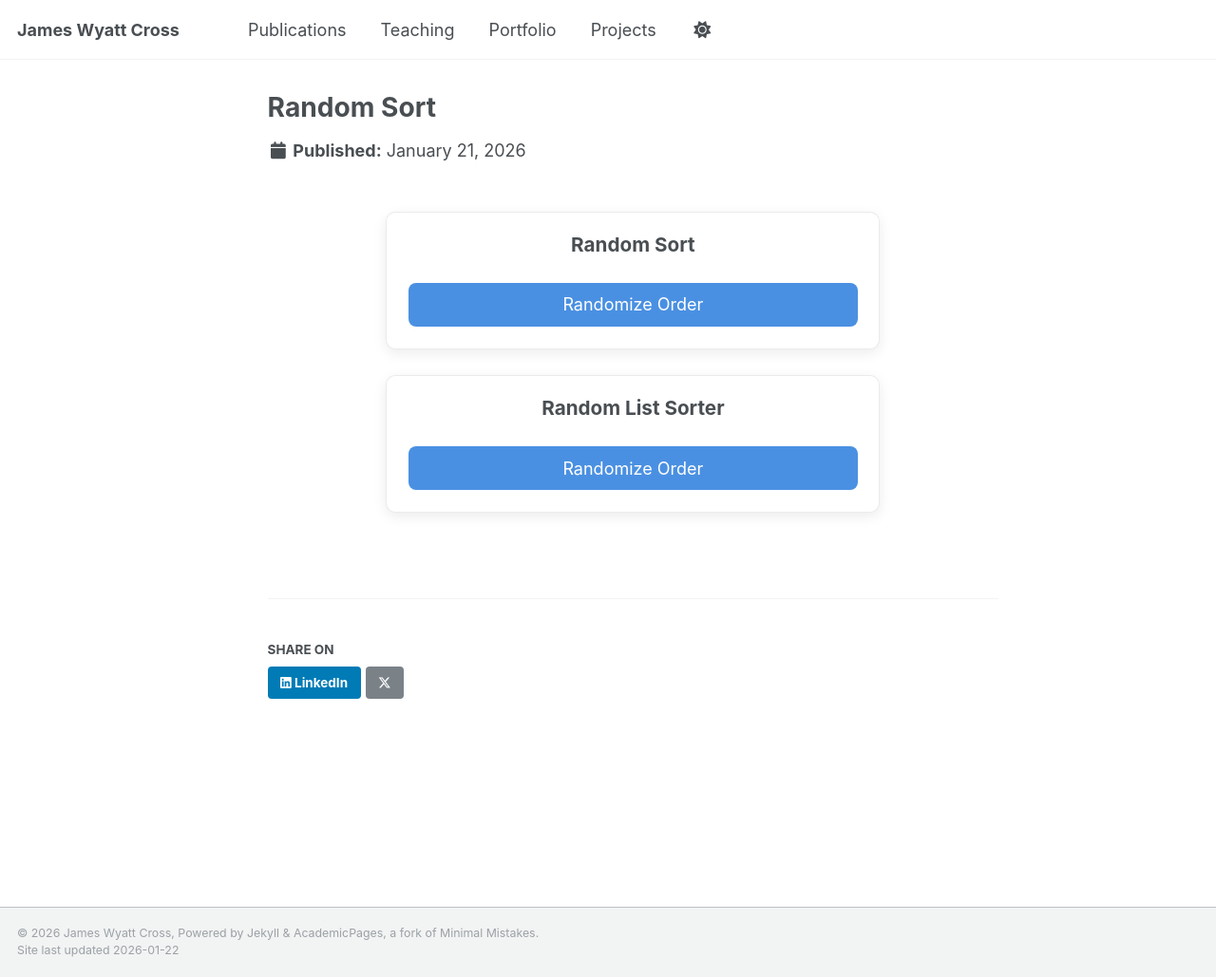
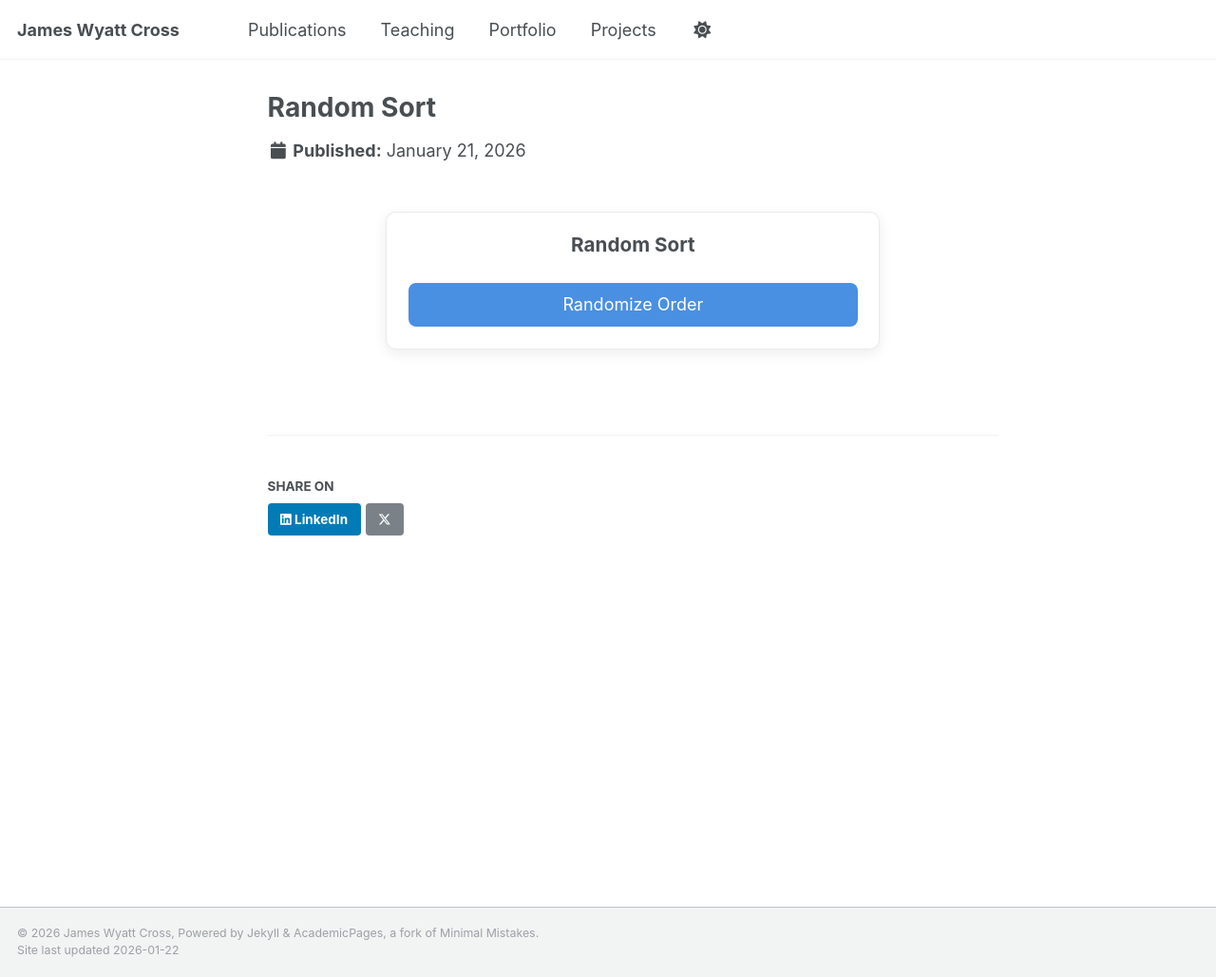
Before and after one commit to JWyattCross/pages, a Jekyll site: the page built from _posts/2026-01-21-random-sort.html, in a window 1280 px wide and 1029 px high. Shown: the whole window at 95% size. Built offline with Jekyll 4.4.1, drawn with Linux system fonts in a browser that asks for light colours.

Commit message:
final fix?

```diff
--- a/_posts/2026-01-21-random-sort.html
+++ b/_posts/2026-01-21-random-sort.html
@@ -5,13 +5,8 @@ permalink: /posts/random-sort/
 layout: single
 author_profile: false
 excerpt: false
+show_date: false
 ---
-
-<div id="random-list-widget">
-  <h3>Random Sort</h3>
-  <div class="list"></div>
-  <button type="button" id="randomizeBtn">Randomize Order</button>
-</div>
 
 <style>
   #random-list-widget {
@@ -55,7 +50,7 @@ excerpt: false
 </style>
 
 <div class="rlw-widget">
-  <h3>Random List Sorter</h3>
+  <h3>Random Sort</h3>
   <div class="rlw-list"></div>
   <button type="button" class="rlw-randomize">Randomize Order</button>
 </div>
```
Also changed, not shown: other parts of _posts/2026-01-21-random-sort.html (+1 -3 lines).
